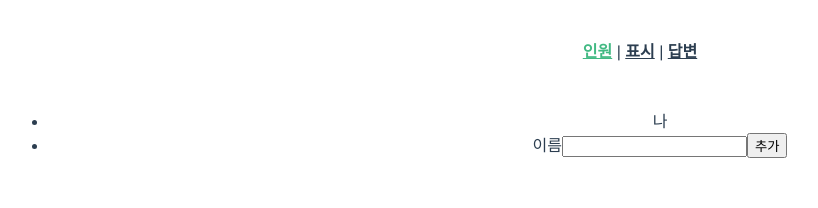
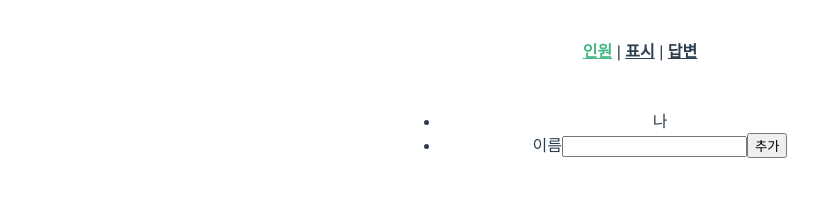
Before and after one commit to zhuny/pp-clue-board, a Vue app: page / in a window 1280 px wide. Shown: the top 208 px of the page, without its empty margins (0-818 px from the left). Built offline with nearby package versions, Linux system fonts and the light colour scheme.

Commit message:
max-width

```diff
--- a/src/App.vue
+++ b/src/App.vue
@@ -5,7 +5,7 @@
       <router-link to="/result">표시</router-link> |
       <router-link to="/answer">답변</router-link>
     </div>
-    <router-view />
+    <router-view class="router-view" />
   </div>
 </template>
 
@@ -30,4 +30,9 @@
 #nav a.router-link-exact-active {
   color: #42b983;
 }
+
+.router-view {
+  max-width: 480px;
+  margin: 0 auto;
+}
 </style>
```
